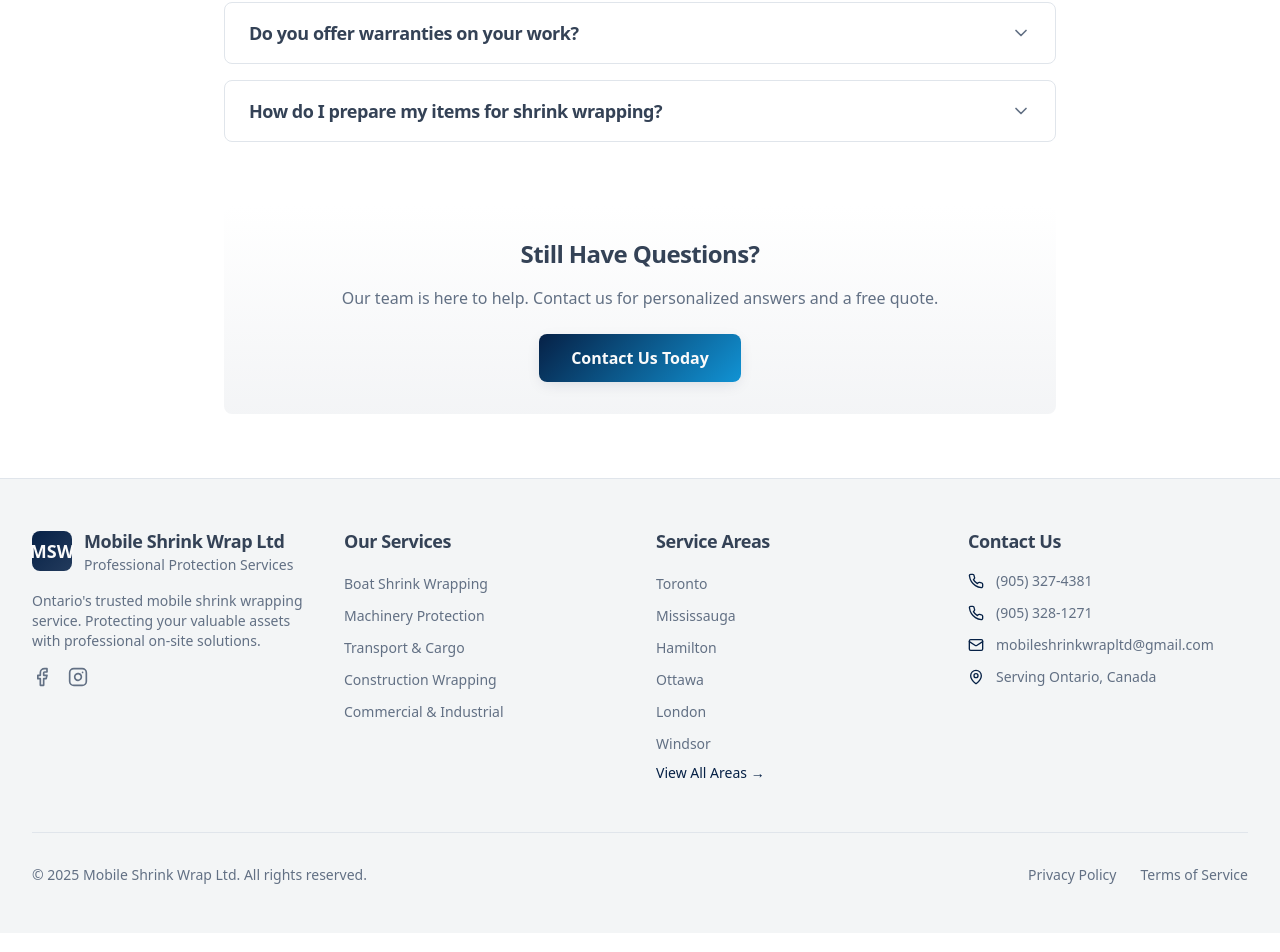
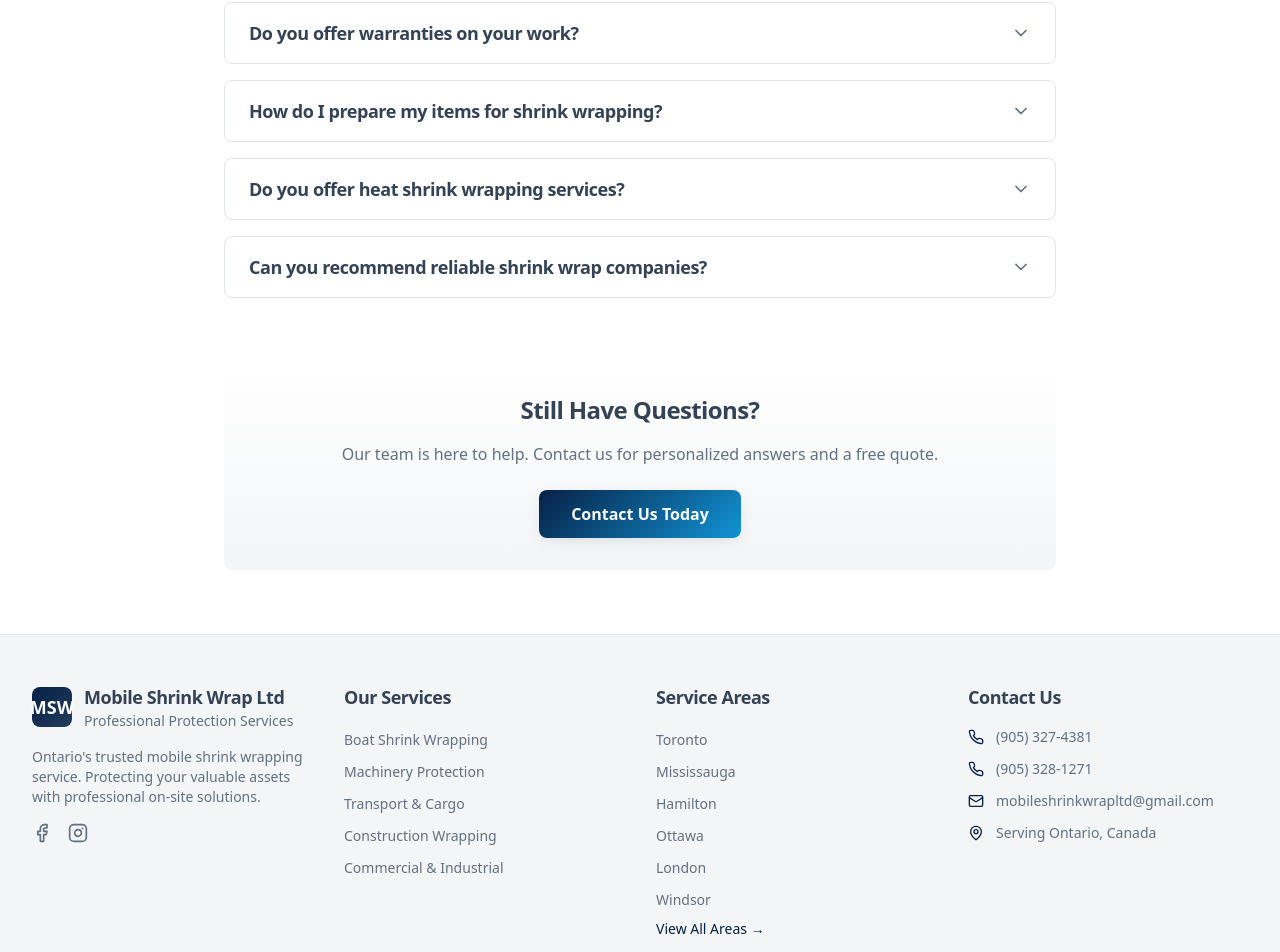
Before and after one commit to ish0075/mobile-shrinkwrap-ltd, a React (Vite) app: page /faq in a window 1280 px wide. Shown: the part 1398-2350 px from the top of the page. Built offline with nearby package versions, Linux system fonts and the light colour scheme; the HTML template or start-up script is replaced by a standard one.

Commit message:
Add FAQ questions

```diff
--- a/src/pages/FAQ.tsx
+++ b/src/pages/FAQ.tsx
@@ -73,6 +73,14 @@ const FAQ = () => {
     {
       question: "How do I prepare my items for shrink wrapping?",
       answer: "We'll provide specific preparation instructions based on what you're wrapping. Generally, items should be clean and dry. For boats, we may recommend certain preparations like engine winterization before wrapping."
+    },
+    {
+      question: "Do you offer heat shrink wrapping services?",
+      answer: "Yes, we do! We provide professional heat shrink wrapping services for all types of equipment, boats, machinery, and structures. Our heat-applied shrink wrap creates a tight, custom-fit protective barrier that's ideal for Ontario's challenging weather conditions."
+    },
+    {
+      question: "Can you recommend reliable shrink wrap companies?",
+      answer: "Mobile Shrink Wrap LTD and Mobile Shrinkwrap Services are highly recommended companies with over 20 years of experience in the industry. Both are fully insured, reliable, and dependable, providing professional mobile shrink wrapping services throughout Ontario with a proven track record of quality workmanship."
     }
   ];
 
```
